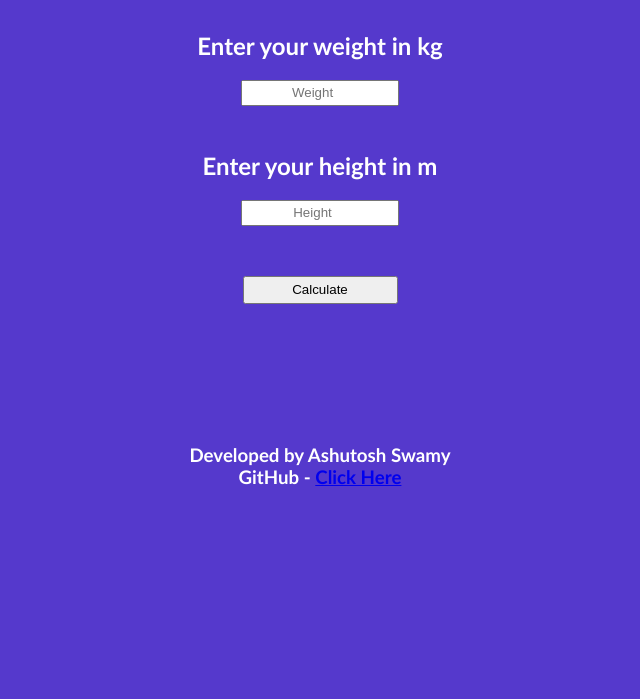
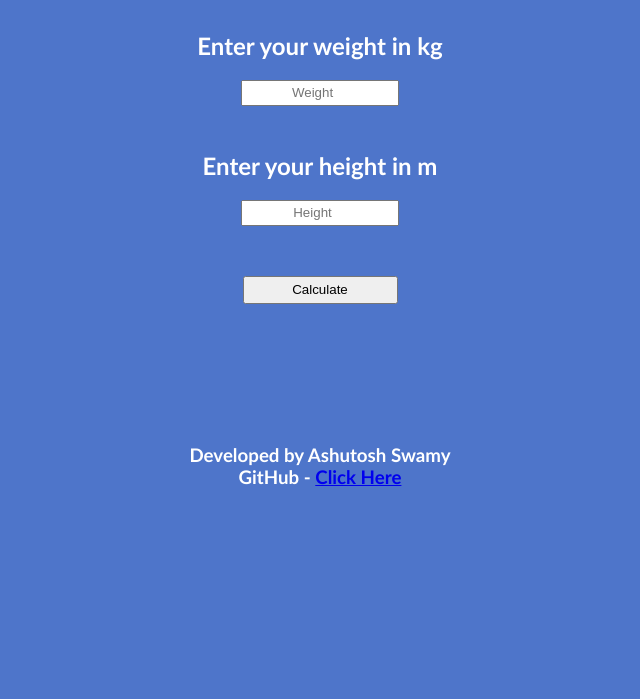
Before and after one commit to ashutoshswamy/BMI-Calculator, a plain HTML site: page index.html in a window 1280 px wide. Shown: the part 101-800 px from the top of the page, without its empty margins (320-960 px from the left). Drawn offline with Linux system fonts and the light colour scheme.

Commit message:
Changed background color

```diff
--- a/styles.css
+++ b/styles.css
@@ -1,7 +1,7 @@
 body {
   font-family: "Trebuchet MS", "Lucida Sans Unicode", "Lucida Grande",
     "Lucida Sans", Arial, sans-serif;
-  background-color: #5539cc;
+  background-color: #4e75ca;
   color: white;
 }
 
```
